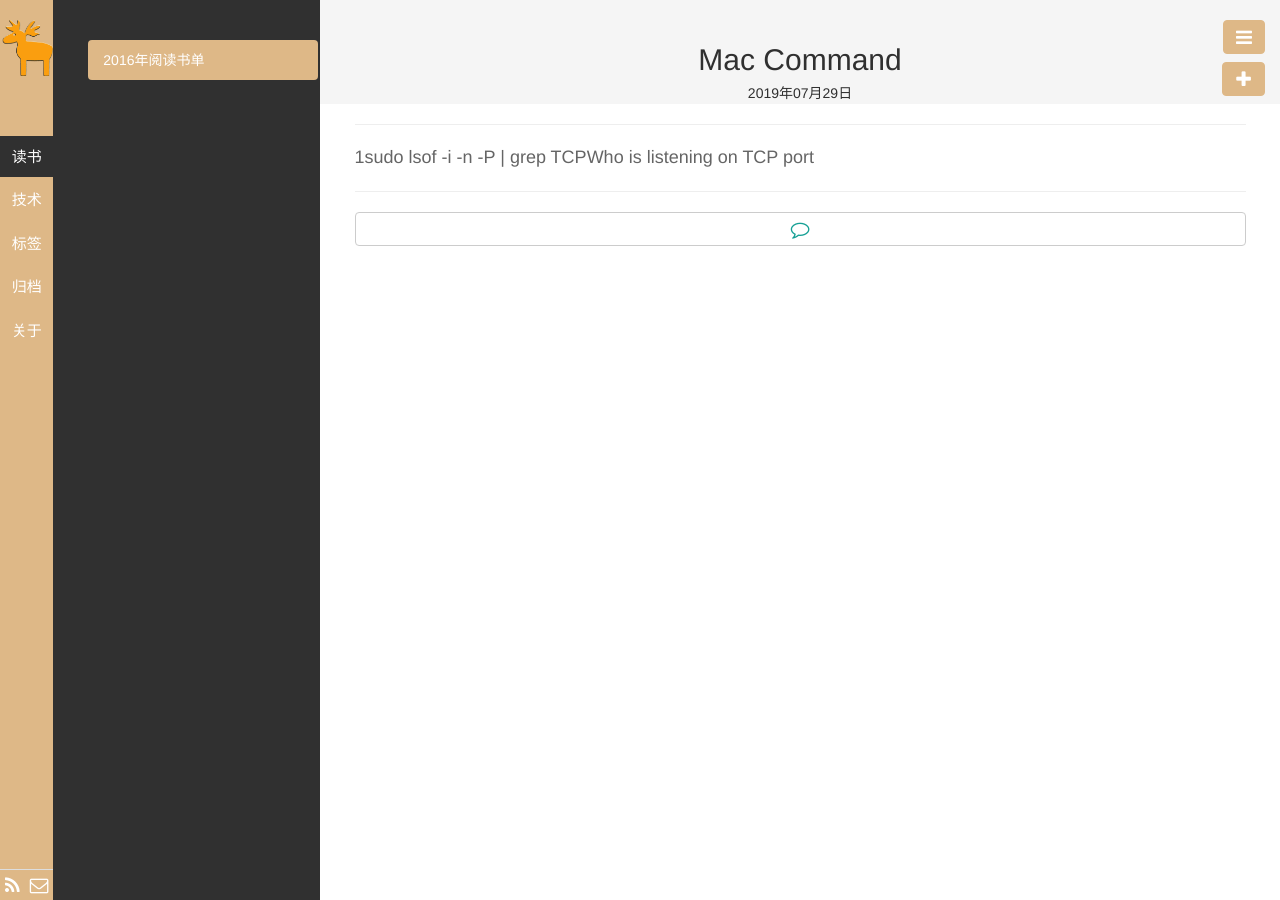
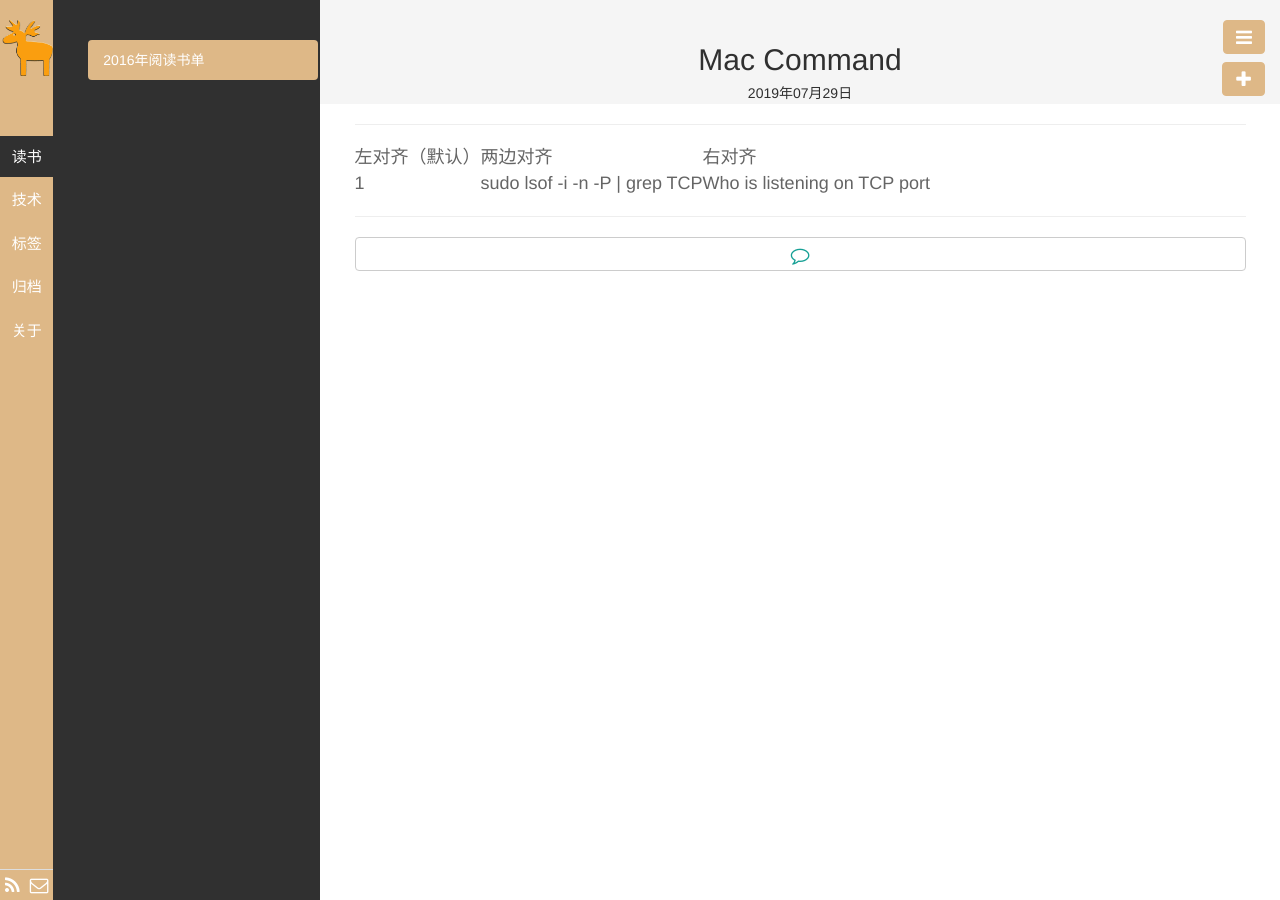
Before and after one commit to qhdwhy184/qhdwhy184.github.io, a Jekyll site: the page built from _posts/技术/2019-07-29-Mac Command.md, in a window 1280 px wide. Built offline with Jekyll 4.4.1, drawn with Linux system fonts in a browser that asks for light colours.

Commit message:
Update 2019-07-29-Mac Command.md

```diff
--- a/_posts/技术/2019-07-29-Mac Command.md
+++ b/_posts/技术/2019-07-29-Mac Command.md
@@ -8,5 +8,5 @@ description:
 ---
 
 
-|-------------|-------------| -----|
+|左对齐（默认）|两边对齐|右对齐|
 | 1 | sudo lsof -i -n -P \| grep TCP | Who is listening on TCP port |
```
